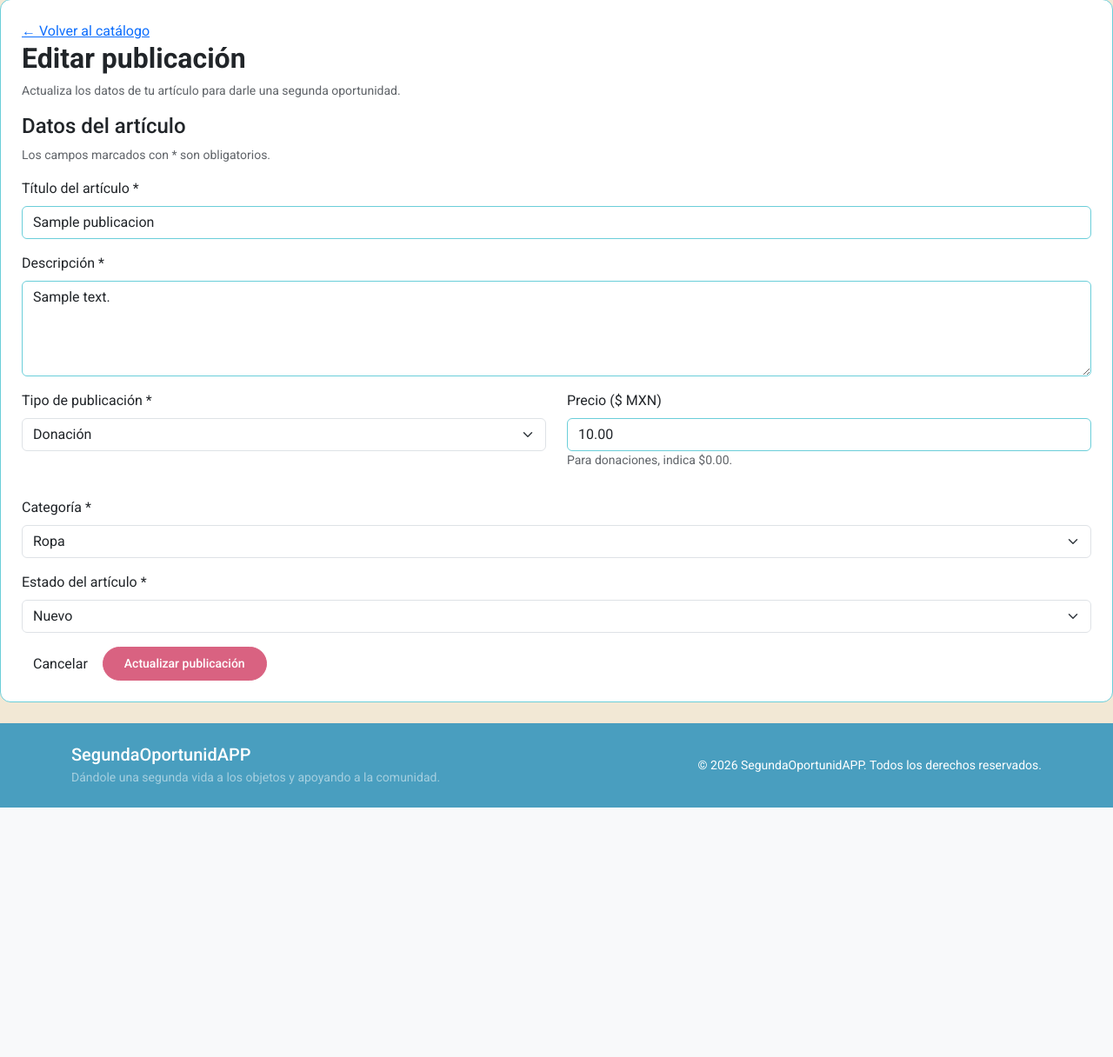
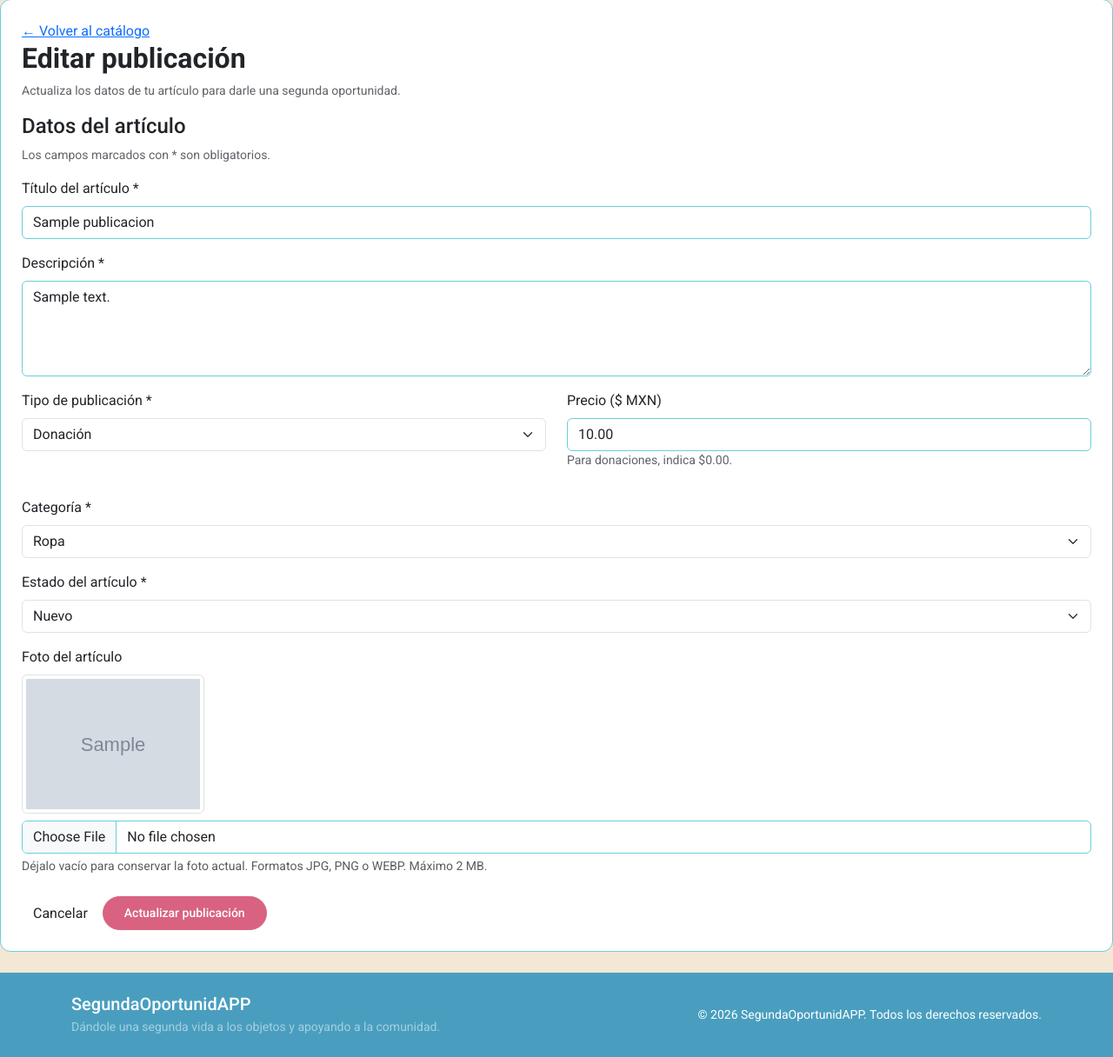
Before and after one commit to anhilvigueras-debug/SegundaOportunidAPP, a Laravel app: page /publicaciones/1/edit in a window 1280 px wide. Shown: the part 91-1307 px from the top of the page at 87% size. Before the commit the page ends 1020 px from the top, so only its background shows below. Run offline with Laravel 12, Linux system fonts and the light colour scheme; tables that the repository leaves empty hold one stand-in row (values such as "Sample post"); grey boxes marked "Sample" are stand-in pictures.

Commit message:
Mover campo de foto al formulario compartido y mostrar foto actual al editar

```diff
--- a/resources/views/publicaciones/_form.blade.php
+++ b/resources/views/publicaciones/_form.blade.php
@@ -77,3 +77,24 @@
         <div class="invalid-feedback">{{ $message }}</div>
     @enderror
 </div>
+
+
+<div class="mb-4">
+    <label for="foto" class="form-label">Foto del artículo {{ $p ? '' : '*' }}</label>
+
+    @if ($p && $p->foto)
+        <div class="mb-2">
+            <img src="{{ asset($p->foto) }}" alt="Foto actual de {{ $p->titulo }}" class="img-thumbnail"
+                style="max-height: 160px;">
+        </div>
+    @endif
+
+    <input type="file" name="foto" id="foto" accept="image/*"
+        class="form-control @error('foto') is-invalid @enderror">
+    <div class="form-text">
+        {{ $p ? 'Déjalo vacío para conservar la foto actual. ' : '' }}Formatos JPG, PNG o WEBP. Máximo 2 MB.
+    </div>
+    @error('foto')
+        <div class="invalid-feedback d-block">{{ $message }}</div>
+    @enderror
+</div>
--- a/resources/views/publicaciones/edit.blade.php
+++ b/resources/views/publicaciones/edit.blade.php
@@ -23,7 +23,8 @@
                         <h2 class="edicion-subtitulo">Datos del artículo</h2>
                         <p class="texto-secundario edicion-ayuda">Los campos marcados con * son obligatorios.</p>
 
-                        <form action="{{ route('publicaciones.update', $publicacion->id) }}" method="POST">
+                        <form action="{{ route('publicaciones.update', $publicacion->id) }}" method="POST"
+                            enctype="multipart/form-data">
                             @csrf
                             @method('PUT')
 
```
Also changed, not shown: resources/views/publicaciones/create.blade.php (+0 -10 lines).
